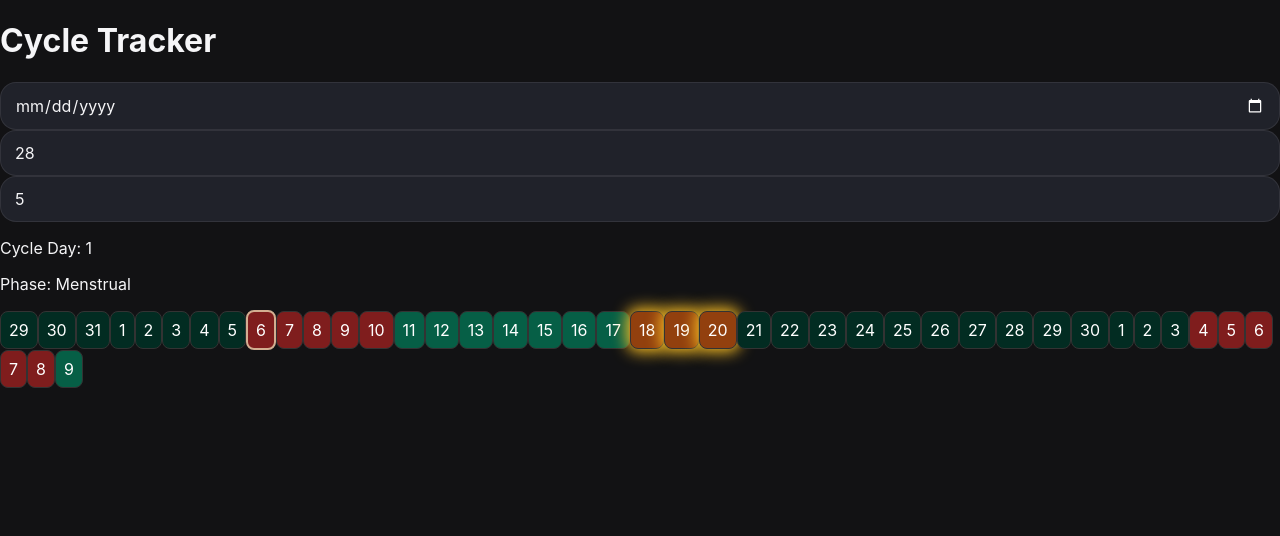
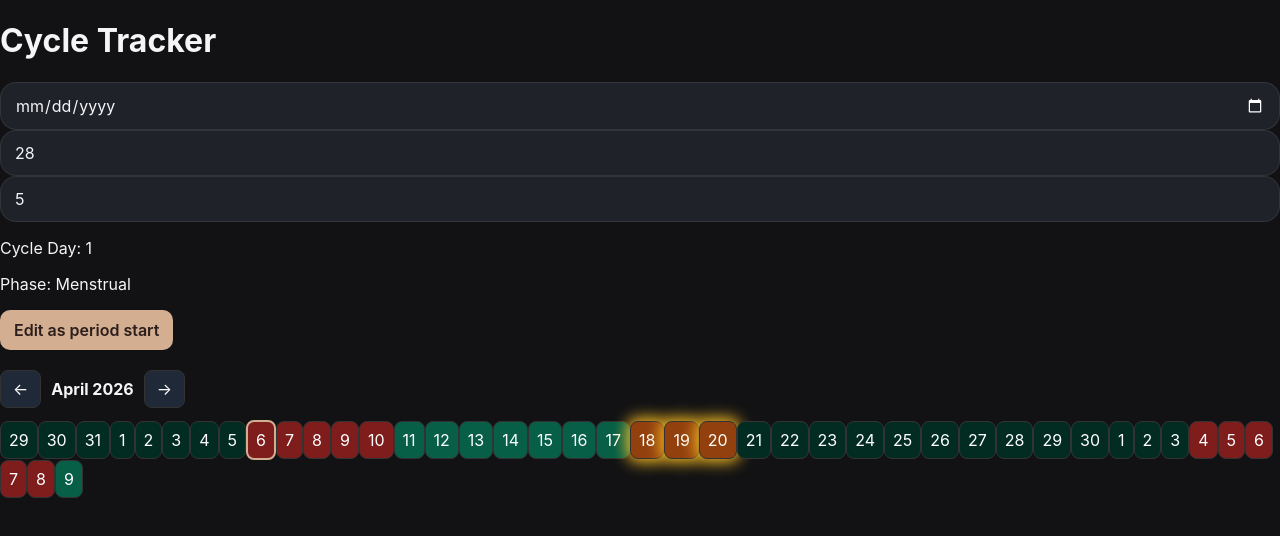
Before and after one commit to Veeralie/period-app, a React (Vite) app: page / in a window 1280 px wide. Shown: the top 536 px of the page. Built offline with nearby package versions, Linux system fonts and the light colour scheme.

Commit message:
Update App.jsx

```diff
--- a/src/App.jsx
+++ b/src/App.jsx
@@ -45,6 +45,39 @@ export default function App() {
   const [periodLength, setPeriodLength] = useState(5);
   const [viewDate, setViewDate] = useState(today);
   const [selectedDate, setSelectedDate] = useState(today);
+
+  useEffect(() => {
+  const raw = localStorage.getItem(STORAGE_KEY);
+  if (!raw) return;
+
+  try {
+    const parsed = JSON.parse(raw);
+
+    if (parsed.lastPeriodStart) setLastPeriodStart(new Date(parsed.lastPeriodStart));
+    if (parsed.cycleLength) setCycleLength(parsed.cycleLength);
+    if (parsed.periodLength) setPeriodLength(parsed.periodLength);
+    if (parsed.viewDate) setViewDate(new Date(parsed.viewDate));
+    if (parsed.selectedDate) setSelectedDate(new Date(parsed.selectedDate));
+  } catch (err) {
+    console.error("Failed to load saved cycle data", err);
+  }
+}, []);
+  useEffect(() => {
+  const raw = localStorage.getItem(STORAGE_KEY);
+  if (!raw) return;
+
+  try {
+    const parsed = JSON.parse(raw);
+
+    if (parsed.lastPeriodStart) setLastPeriodStart(new Date(parsed.lastPeriodStart));
+    if (parsed.cycleLength) setCycleLength(parsed.cycleLength);
+    if (parsed.periodLength) setPeriodLength(parsed.periodLength);
+    if (parsed.viewDate) setViewDate(new Date(parsed.viewDate));
+    if (parsed.selectedDate) setSelectedDate(new Date(parsed.selectedDate));
+  } catch (err) {
+    console.error("Failed to load saved cycle data", err);
+  }
+}, []);
 
   const ovulationDay = getOvulationDay(cycleLength);
   const currentCycleDay = getCycleDay(
@@ -97,10 +130,65 @@ export default function App() {
       </div>
 
       {/* INFO */}
-      <div className="mt-4">
+     <div className="mt-4">
         <p>Cycle Day: {currentCycleDay}</p>
         <p>Phase: {phase}</p>
-      </div>
+
+        <div style={{ marginTop: 12, display: "flex", gap: 10, flexWrap: "wrap" }}>
+           <button
+             onClick={() => setLastPeriodStart(startOfDay(selectedDate))}
+             style={{
+               background: "#d3ae91",
+               color: "#2b1e1b",
+               border: "none",
+               padding: "10px 14px",
+               borderRadius: 10,
+               fontWeight: 600,
+               cursor: "pointer",
+              }}
+            >
+              Edit as period start
+            </button>
+          </div>
+        </div>
+
+      <div style={{ display: "flex", alignItems: "center", gap: 10, marginTop: 20, marginBottom: 12 }}>
+  <button
+    onClick={() =>
+      setViewDate(new Date(viewDate.getFullYear(), viewDate.getMonth() - 1, 1))
+    }
+    style={{
+      background: "#1f2937",
+      color: "white",
+      border: "1px solid #333",
+      padding: "8px 12px",
+      borderRadius: 8,
+      cursor: "pointer",
+    }}
+  >
+    ←
+  </button>
+
+  <div style={{ fontWeight: 700 }}>
+    {viewDate.toLocaleString("en-US", { month: "long", year: "numeric" })}
+  </div>
+
+  <button
+    onClick={() =>
+      setViewDate(new Date(viewDate.getFullYear(), viewDate.getMonth() + 1, 1))
+    }
+    style={{
+      background: "#1f2937",
+      color: "white",
+      border: "1px solid #333",
+      padding: "8px 12px",
+      borderRadius: 8,
+      cursor: "pointer",
+    }}
+  >
+    →
+  </button>
+</div>
 
       {/* CALENDAR */}
       <div className="grid grid-cols-7 gap-2 mt-4">
```
